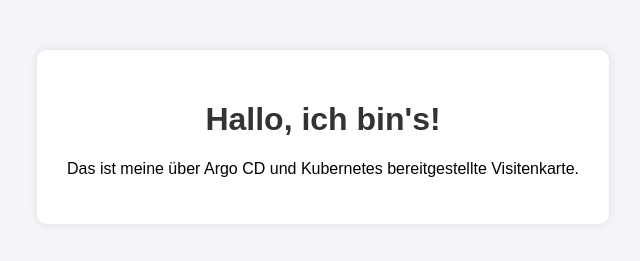
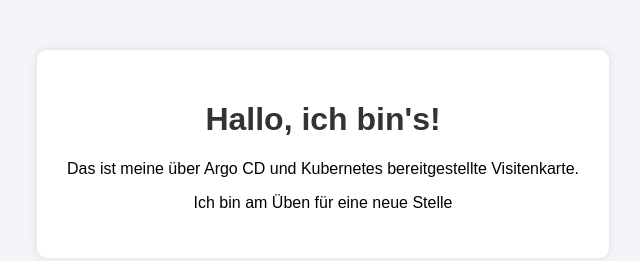
Before and after one commit to adti02/Projects, a plain HTML site: page index.html in a window 1280 px wide. Shown: the whole page, without its empty margins (317-957 px from the left). Drawn offline with Linux system fonts and the light colour scheme.

```diff
--- a/index.html
+++ b/index.html
@@ -13,6 +13,7 @@
     <div class="card">
         <h1>Hallo, ich bin's!</h1>
         <p>Das ist meine über Argo CD und Kubernetes bereitgestellte Visitenkarte.</p>
+        <p>Ich bin am Üben für eine neue Stelle</p>
     </div>
 </body>
 </html>
```
Also changed, not shown: 2 other files.
